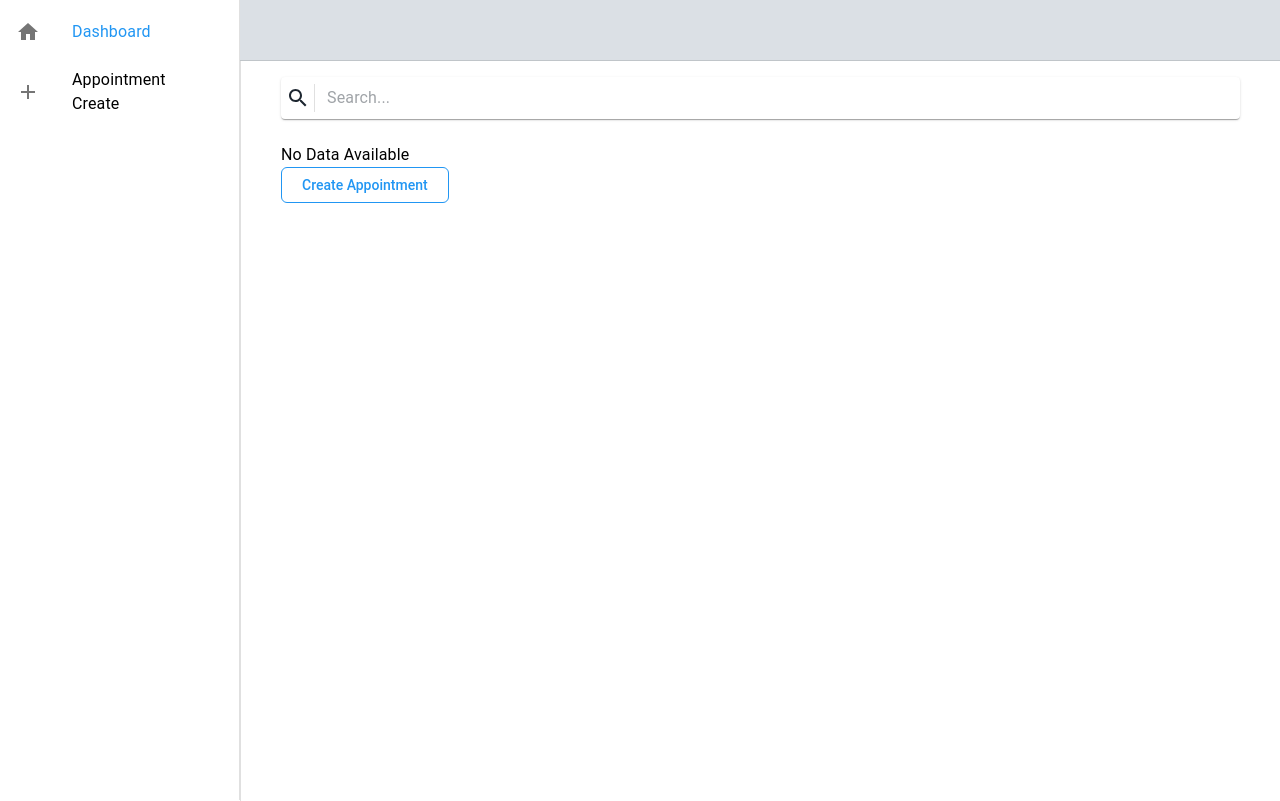
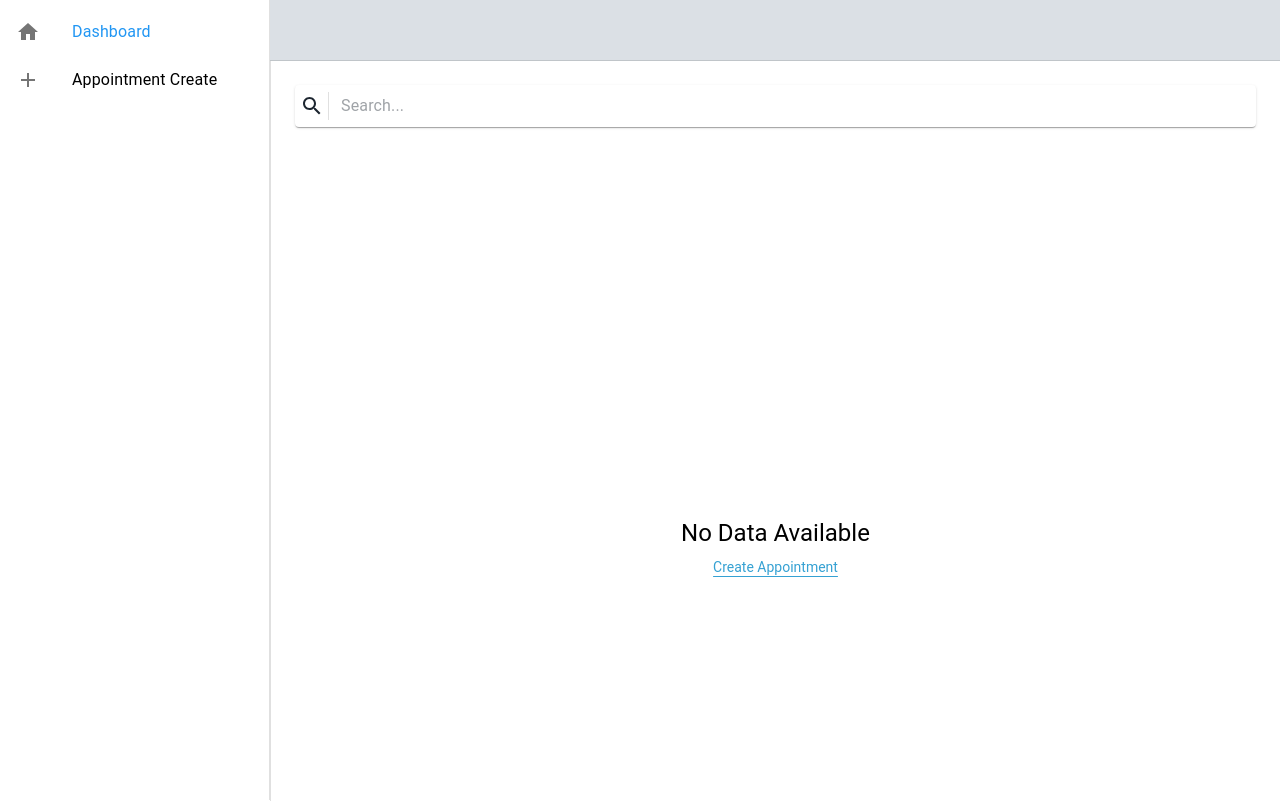
Before and after one commit to Prince-Sondagar/react-google-form, a React (Create React App) app: page /appointmentCreate in a window 1280 px wide. Both pictures are taken after a click on the button "Login Now". Built offline with nearby package versions, Linux system fonts and the light colour scheme.

Commit message:
working on filter with pagination

```diff
--- a/src/components/ui/button.tsx
+++ b/src/components/ui/button.tsx
@@ -110,7 +110,18 @@ const StyledButton = styled(Button)(({ theme }) => ({
             border: '1px dashed #3e4853',
         },
     },
-}))
+    "&.link": {
+        backgroundColor: "transparent",
+        color: '#35a1d3',
+        textDecoration: "underline",
+        textUnderlineOffset: "4px",
+        fontWeight: '400',
+        height: 'auto !important',
+        "&:hover": {
+            textDecoration: 'none',
+        },
+    },
+}));
 
 
 type MuiButtonProps = {
@@ -124,7 +135,8 @@ type MuiButtonProps = {
     | "grey"
     | "danger"
     | "secondary"
-    | "dashed";
+    | "dashed"
+    | "link";
     sizeType?: "defaultSize" | "sm" | "lg" | "icon" | "xs";
     style?: React.CSSProperties;
     children?: ReactNode;
@@ -133,7 +145,7 @@ type MuiButtonProps = {
     type?: "button" | "submit" | "reset";
     sx?: object;
     loading?: boolean;
-    startIcon?: JSX.Element
+    startIcon?: JSX.Element;
 };
 
 const CommonButton = ({
@@ -174,7 +186,7 @@ const CommonButton = ({
                 children
             )}
         </StyledButton>
-    )
-}
+    );
+};
 
 export default CommonButton;
--- a/src/globals.css
+++ b/src/globals.css
@@ -6,3 +6,29 @@ body {
   -webkit-font-smoothing: antialiased;
   -moz-osx-font-smoothing: grayscale;
 }
+
+::-webkit-scrollbar {
+  width: 8px;
+  height: 8px;
+  background-color: #0000;
+}
+
+.no-scrollbar::-webkit-scrollbar {
+  display: none !important;
+}
+
+::-webkit-scrollbar-thumb {
+  border: 2px solid transparent !important;
+  border-radius: 20px !important;
+  box-shadow: rgba(0, 0, 0, 0.24) 0px 0px 0px 20px inset !important;
+}
+
+.scrollbox:hover::-webkit-scrollbar-thumb {
+  border: 2px solid transparent !important;
+  border-radius: 20px !important;
+  box-shadow: rgba(0, 0, 0, 0.24) 0px 0px 0px 20px inset !important;
+}
+
+.scrollbox::-webkit-scrollbar-button {
+  width: 170px;
+}
--- a/src/layouts/DashboardLayout/SideBar/index.tsx
+++ b/src/layouts/DashboardLayout/SideBar/index.tsx
@@ -6,7 +6,7 @@ import { Home, Add } from '@mui/icons-material';
 import { useLocation, useNavigate } from 'react-router';
 
 
-const drawerWidth = 240;
+const drawerWidth = 270;
 
 const sidebarItems = [
     { text: 'Dashboard', icon: <Home />, to: "/dashboard" },
--- a/src/layouts/DashboardLayout/index.tsx
+++ b/src/layouts/DashboardLayout/index.tsx
@@ -59,22 +59,25 @@
 import React from "react";
 import Header from "./Header";
 import { Outlet } from "react-router";
-import { Box, Container } from "@mui/material";
+import { Box } from "@mui/material";
 import SideBar from "./SideBar";
 
 const DashboardLayout = () => {
     return (
-        <Box>
+        <Box sx={{ height: "100vh" }}>
             <Header />
             <Box
                 sx={{
                     display: "flex",
                     height: "calc(100vh - 60px)",
+                    overflowX: "hidden",
+                    marginX: "auto",
+                    width: "100%"
                 }}
             >
                 <Box
                     sx={{
-                        width: 240,
+                        width: 270,
                         flexShrink: 0,
                         bgcolor: "background.paper",
                         borderRight: 1,
@@ -90,17 +93,14 @@ const DashboardLayout = () => {
                     sx={{
                         flexGrow: 1,
                         overflowY: "auto",
-                        padding: 2,
+                        overflowX: "hidden",
+                        padding: 3,
                         width: `calc(100% - 240px)`,
+                        maxWidth: "100%"
                     }}
+                    className="no-scrollbar"
                 >
-                    <Container
-                        sx={{
-                            padding: 0,
-                        }}
-                    >
-                        <Outlet />
-                    </Container>
+                    <Outlet />
                 </Box>
             </Box>
         </Box>
--- a/src/pages/main/dashboard/index.tsx
+++ b/src/pages/main/dashboard/index.tsx
@@ -2,7 +2,7 @@ import { useEffect, useState } from "react";
 import CommonButton from "../../../components/ui/button";
 import { useNavigate } from "react-router";
 import { Box, Button, Card, CardActions, CardContent, Divider, Grid, InputBase, Paper, Typography } from "@mui/material";
-import { Edit, Delete, Search } from '@mui/icons-material'
+import { Edit, Delete, Search } from '@mui/icons-material';
 import Pagination from "../../../components/Pagination";
 
 
@@ -12,40 +12,48 @@ const Dashboard = () => {
     const [filteredUsers, setFilteredUser] = useState([]);
     const [searchQuery, setSearchQuery] = useState("");
     const [currentPage, setCurrentPage] = useState(1);
+    const [totalPages, setTotalPages] = useState<number>(0);
     const itemsPerPage = 1;
-    const totalPages = Math.ceil(userDetails?.length / itemsPerPage);
+    // const totalPages = Math.ceil(userDetails?.length / itemsPerPage);
 
 
     useEffect(() => {
         const data = JSON.parse(localStorage.getItem("userDetails") || '[]');
-        console.log("data ===>", data);
-        const paginatedate = data?.slice((currentPage - 1) * itemsPerPage, currentPage * itemsPerPage);
-        console.log("paginatedate", paginatedate);
         setUserDetails(data);
-        setFilteredUser(paginatedate);
+        setFilteredUser(data);
+        setTotalPages(Math.ceil(data?.length / itemsPerPage));
+    }, []);
+
+    useEffect(() => {
+        if (filteredUsers.length > 0) {
+            console.log("filteredUsers ===>", filteredUsers);
+            const paginatedData = filteredUsers?.slice((currentPage - 1) * itemsPerPage, currentPage * itemsPerPage);
+            console.log("paginatedData==>", paginatedData);
+            setFilteredUser(paginatedData);
+        }
     }, [currentPage]);
 
     useEffect(() => {
         if (searchQuery.trim()) {
             const searchFields = ["firstName", "lastName", "gender", "city", "email", "maritalStatus", "country", "state", "phoneNumber"];
-            // const filteredResult = userDetails.filter((userdetail: any) => userdetail?.firstName.toLowerCase().includes(searchQuery.toLowerCase()));
             const filteredResult = userDetails.filter((user: any) => {
-                const combinedFields = `
-                ${user?.firstName || ""}
-                ${user?.lastName || ""}
-                ${user?.gender || ""}
-                ${user?.city || ""}
-                ${user?.email || ""}
-                ${user?.maritalStatus || ""}
-                ${user?.country || ""}
-                ${user?.state || ""}
-                ${user?.phoneNumber || ""}
-            `.toLowerCase();
-                return combinedFields.includes(searchQuery.toLowerCase());
+                //     const combinedFields = `
+                //     ${user?.firstName || ""}
+                //     ${user?.lastName || ""}
+                //     ${user?.gender || ""}
+                //     ${user?.city || ""}
+                //     ${user?.email || ""}
+                //     ${user?.maritalStatus || ""}
+                //     ${user?.country || ""}
+                //     ${user?.state || ""}
+                //     ${user?.phoneNumber || ""}
+                // `.toLowerCase();
+                //     return combinedFields.includes(searchQuery.toLowerCase());
+                searchFields.some((field: any) =>
+                    user[field]?.toLowerCase().includes(searchQuery?.toLowerCase())
+                );
             });
-            // searchFields.some((field: any) =>
-            //     user[field]?.toLowerCase().includes(searchQuery?.toLowerCase())
-            // )
+            setTotalPages(Math.ceil(filteredResult?.length / itemsPerPage));
             setFilteredUser(filteredResult);
         } else {
             userDetails?.length && setFilteredUser(userDetails);
@@ -54,8 +62,8 @@ const Dashboard = () => {
     // console.log("userDetails ===>", userDetails);
 
     const handlePageChange = (page: number) => {
-        setCurrentPage(page)
-    }
+        setCurrentPage(page);
+    };
 
     return (
         <Box sx={{ mb: 3 }}>
@@ -78,24 +86,26 @@ const Dashboard = () => {
                 </Box>
 
                 {!userDetails.length && (
-                    <>
-                        <Typography>No Data Available</Typography>
+                    <Box sx={{ display: 'flex', justifyContent: "center", flexDirection: "column", alignItems: "center", height: "100vh" }}>
+                        <Typography variant="h5">No Data Available</Typography>
                         <CommonButton
-                            variant="outline"
+                            variant="link"
                             onClick={() => navigate('/appointmentCreate')}
                         >
                             Create  Appointment
                         </CommonButton>
-                    </>
+                    </Box>
                 )}
 
                 {(searchQuery && !filteredUsers.length) && (
+                    <Box sx={{ display: 'flex', justifyContent: "center", flexDirection: "column", alignItems: "center", height: "100vh" }}>
                         <Typography>No Search Result Found</Typography>
+                    </Box>
                 )}
 
                 {filteredUsers?.length > 0 && (
                     <>
-                        <Box>
+                        <Box >
                             <Grid container spacing={2}>
                                 {filteredUsers?.map((user: any) => (
                                     <Grid item xl={4} xs={6} md={6} sm={6}>
@@ -127,11 +137,13 @@ const Dashboard = () => {
                 )}
 
                 {filteredUsers.length > 0 && (
+                    <Box sx={{ display: "flex", justifyContent: "end", marginTop: 10 }}>
                         <Pagination
                             currentPage={currentPage}
                             totalPages={totalPages}
                             handlePageChange={handlePageChange}
                         />
+                    </Box>
                 )}
             </>
         </Box>
--- a/src/themes/overrides/InputBase.tsx
+++ b/src/themes/overrides/InputBase.tsx
@@ -9,7 +9,7 @@ export default function InputBase(theme: Theme) {
         MuiInputBase: {
             styleOverrides: {
                 sizeSmall: {
-                    fontSize: '0.75rem'
+                    fontSize: '0.875rem'
                 }
                 // root: {
                 //     fontSize: '0.875rem',
```
Also changed, not shown: src/pages/main/dashboard/components/appointCreationForm.tsx (+27 -11 lines). Lines whose indentation alone changed are shown as unchanged.
